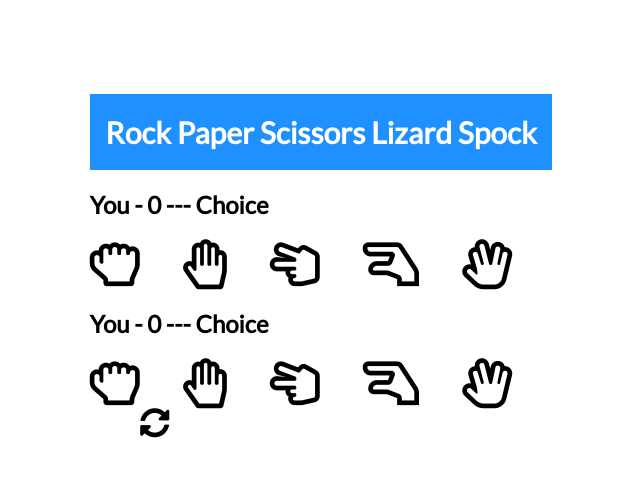
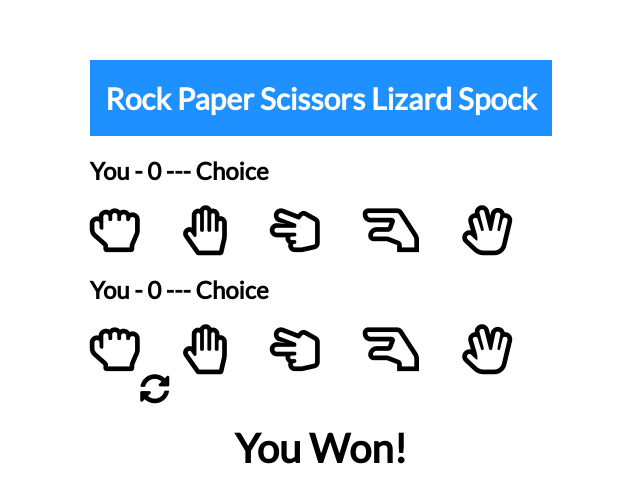
Before and after one commit to nikosajadi/spock-rock-game, a plain HTML site: page index.html in a window 1280 px wide. Shown: the part 134-636 px from the top of the page, without its empty margins (319-959 px from the left). Drawn offline with Linux system fonts and the light colour scheme.

```diff
--- a/index.html
+++ b/index.html
@@ -35,7 +35,11 @@
             <!-- Reset Icon -->
             <i class="fas fa-sync-alt reset-icon" title="Reset"></i>
             <!--  Result Text-->
-            <div class="result-container"></div>
+            <div class="result-container">
+              <h3 class="result-text" id="resultText">You Won!</h3>
+            </div>
+
+
     </div>
     <!-- Script -->
     <script src="script.js"></script>
```
